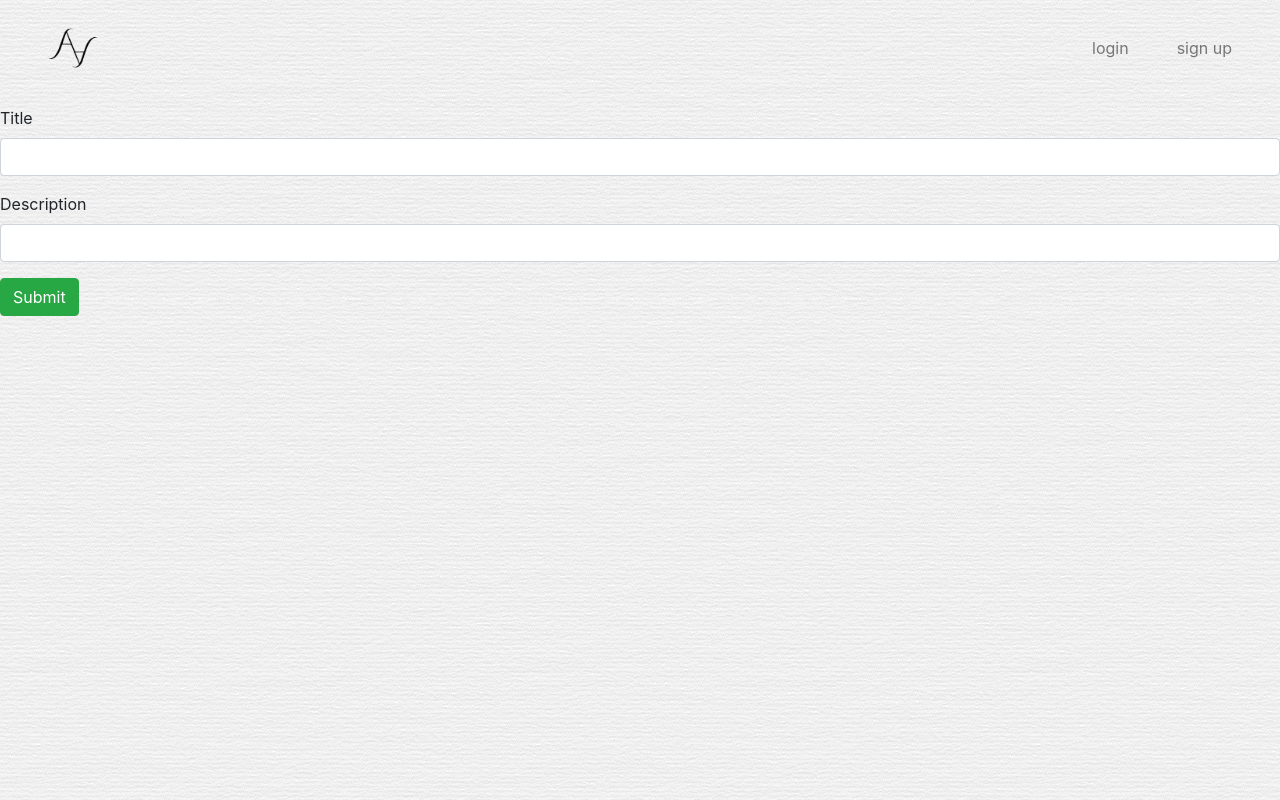
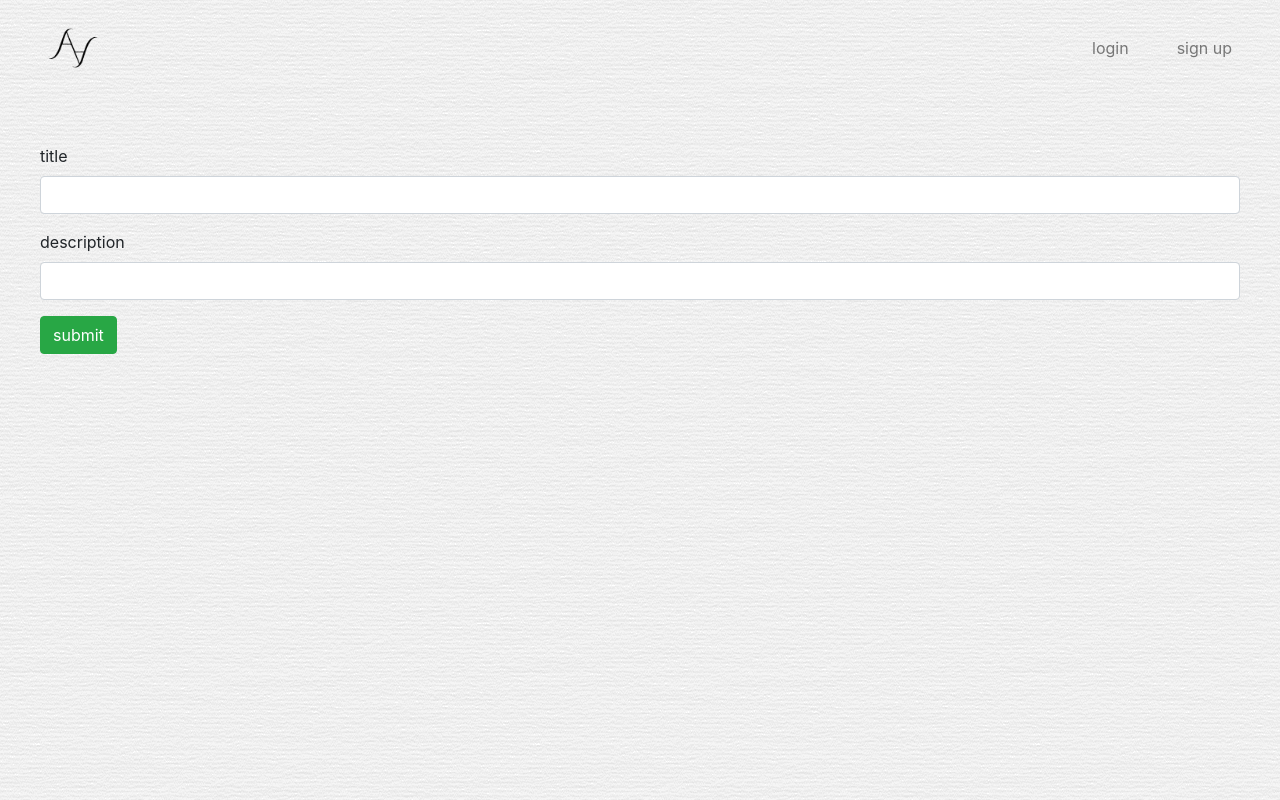
Before and after one commit to coreyhclay/archon-academy, a React (Create React App) app in the folder react-jwt-auth-master/: page /add in a window 1280 px wide. Built offline with nearby package versions, Linux system fonts and the light colour scheme.

Commit message:
made box and implemented

```diff
--- a/react-jwt-auth-master/src/components/add-team.component.js
+++ b/react-jwt-auth-master/src/components/add-team.component.js
@@ -65,6 +65,7 @@ export default class AddTeam extends Component {
 
   render() {
     return (
+      <div className='box'>
         <div className='submit-form'>
           {this.state.submitted ? (
             <div>
@@ -76,21 +77,22 @@ export default class AddTeam extends Component {
           ) : (
             <div>
               <div className='form-group'>
-              <label htmlFor='title'>Title</label>
+                <label htmlFor='title'>title</label>
                 <input type='text' className='form-control' id='title' required value={this.state.title} onChange={this.onChangeTitle} name='title' />
               </div>
 
               <div className='form-group'>
-              <label htmlFor='description'>Description</label>
+                <label htmlFor='description'>description</label>
                 <input type='text' className='form-control' id='description' required value={this.state.description} onChange={this.onChangeDescription} name='description' />
               </div>
 
               <button onClick={this.saveTeam} className='btn btn-success'>
-              Submit
+                submit
               </button>
             </div>
           )}
         </div>
+      </div>
     )
   }
 }
--- a/react-jwt-auth-master/src/components/team.component.js
+++ b/react-jwt-auth-master/src/components/team.component.js
@@ -114,7 +114,7 @@ export default class Team extends Component {
     const { currentTeam } = this.state
 
     return (
-      <div>
+      <div className='box'>
         {currentTeam ? (
           <div className='edit-form'>
             <h4>Team</h4>
--- a/react-jwt-auth-master/src/components/teams-list.component.js
+++ b/react-jwt-auth-master/src/components/teams-list.component.js
@@ -93,19 +93,20 @@ export default class TeamsList extends Component {
     const { searchTitle, teams, currentTeam, currentIndex } = this.state
 
     return (
+      <div className='box'>
         <div className='list row'>
-        <div className='col-md-8'>
+          {/* <div className='col-md-8'> */}
           <div className='input-group mb-3'>
-            <input type='text' className='form-control' placeholder='Search by title' value={searchTitle} onChange={this.onChangeSearchTitle} />
+            <input type='text' className='form-control' placeholder='search by title' value={searchTitle} onChange={this.onChangeSearchTitle} />
             <div className='input-group-append'>
               <button className='btn btn-outline-secondary' type='button' onClick={this.searchTitle}>
-                Search
+                search
               </button>
-            </div>
+              {/* </div> */}
             </div>
           </div>
           <div className='col-md-6'>
-          <h4>Teams List</h4>
+            <h4>teams list</h4>
 
             <ul className='list-group'>
               {teams &&
@@ -117,28 +118,28 @@ export default class TeamsList extends Component {
             </ul>
 
             <button className='m-3 btn btn-sm btn-danger' onClick={this.removeAllTeams}>
-            Remove All
+              remove all
             </button>
           </div>
           <div className='col-md-6'>
             {currentTeam ? (
               <div>
-              <h4>Team</h4>
+                <h4>team</h4>
                 <div>
                   <label>
-                  <strong>Title:</strong>
+                    <strong>title:</strong>
                   </label>{' '}
                   {currentTeam.title}
                 </div>
                 <div>
                   <label>
-                  <strong>Description:</strong>
+                    <strong>description:</strong>
                   </label>{' '}
                   {currentTeam.description}
                 </div>
                 <div>
                   <label>
-                  <strong>Status:</strong>
+                    <strong>status:</strong>
                   </label>{' '}
                   {currentTeam.published ? 'Published' : 'Pending'}
                 </div>
@@ -150,9 +151,10 @@ export default class TeamsList extends Component {
             ) : (
               <div>
                 <br />
-              <p>Please click on a Team...</p>
+                <p>choose a team...</p>
               </div>
             )}
+          </div>
         </div>
       </div>
     )
--- a/react-jwt-auth-master/src/resources/style.css
+++ b/react-jwt-auth-master/src/resources/style.css
@@ -141,17 +141,6 @@ h4 {
   flex-direction: column;
 }
 
-.index-img-wrapper {
-  position: absolute;
-  width: 100%;
-  height: 515px;
-  margin-top: 3rem;
-  background-image: url('images/cathedral.png');
-  background-size: contain;
-  background-repeat: no-repeat;
-  background-position: center;
-}
-
 .line {
   width: 900px;
   border: thin solid rgba(0, 0, 0, 0.2);
@@ -193,3 +182,9 @@ h4 {
   width: 100%;
   height: 10rem;
 }
+
+.box {
+  width: 1200px;
+  margin: auto;
+  margin-top: 3rem;
+}
```
Lines whose indentation alone changed are shown as unchanged.
